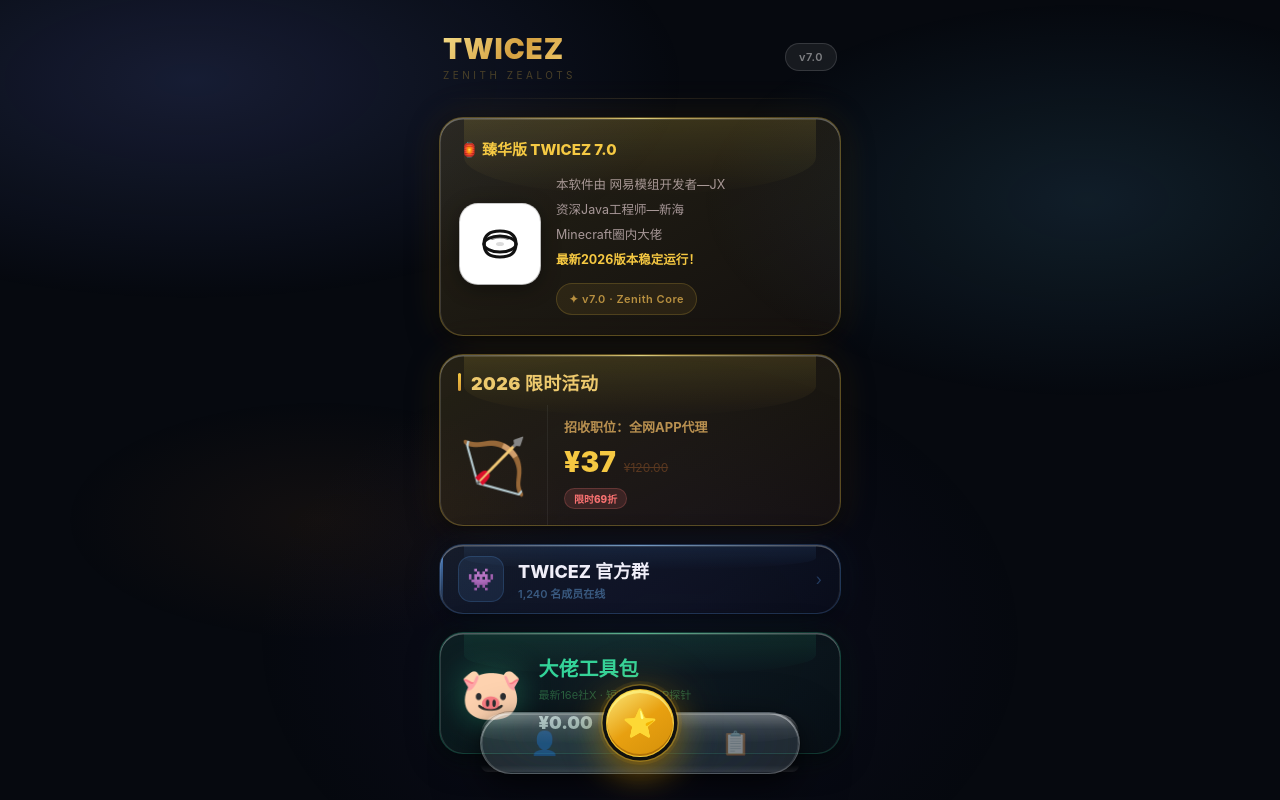
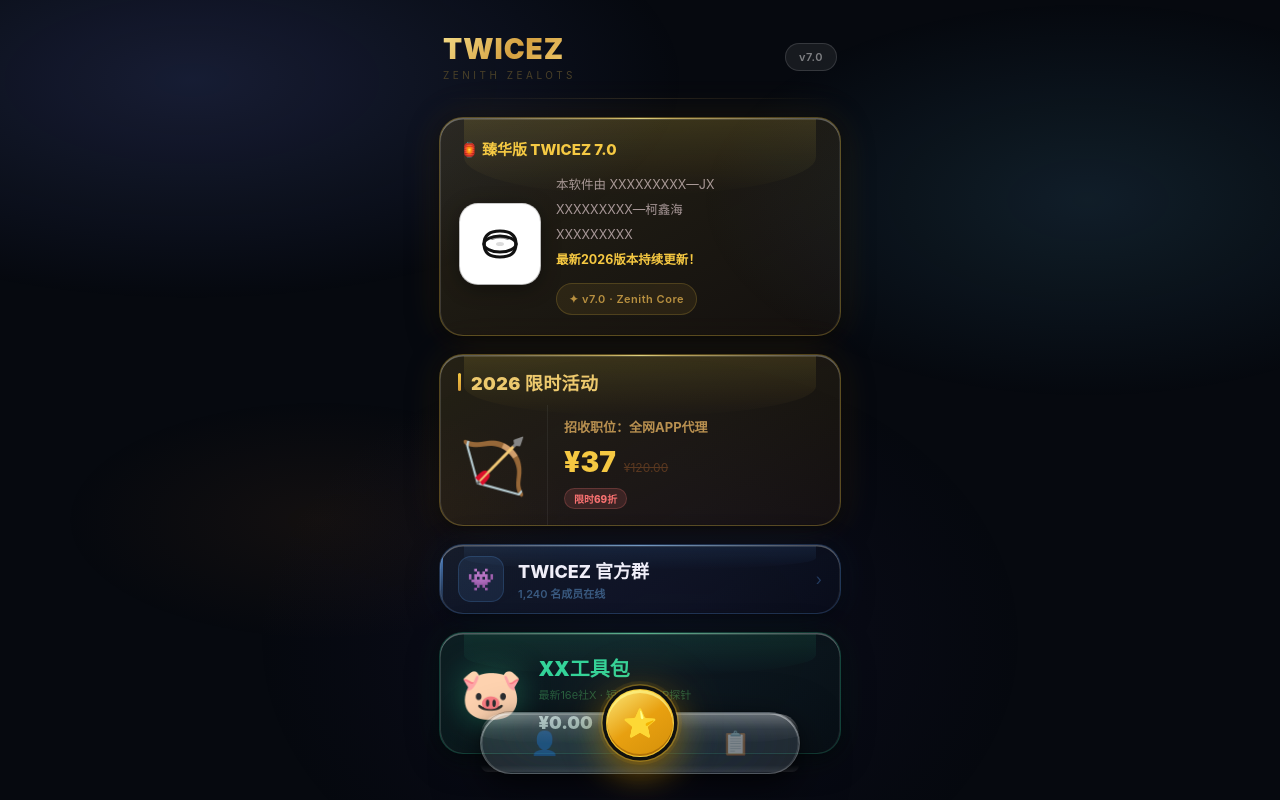
Before and after one commit to ZRHCOM/123, a website: page index.html in a window 1280 px wide. Drawn offline with Linux system fonts and the light colour scheme; no server answers.

Commit message:
Update index.html

```diff
--- a/index.html
+++ b/index.html
@@ -634,10 +634,10 @@ textarea.inp-field{resize:none;line-height:1.7}
   <path d="M19 22 Q27 19 35 22" stroke="#111" stroke-width="2" fill="none" stroke-linecap="round" opacity="0.5"/>
   <ellipse cx="27" cy="27" rx="4" ry="2" fill="#111" opacity="0.15"/>
 </svg>
-</div><div class="dev-desc">本软件由 网易模组开发者—JX<br>资深Java工程师—新海<br>Minecraft圈内大佬<br><span class="hl">最新2026版本稳定运行！</span><div class="ver-tag">✦ v7.0 · Zenith Core</div></div></div></div>
+</div><div class="dev-desc">本软件由 XXXXXXXXX—JX<br>XXXXXXXXX—柯鑫海<br>XXXXXXXXX<br><span class="hl">最新2026版本持续更新！</span><div class="ver-tag">✦ v7.0 · Zenith Core</div></div></div></div>
   <div class="lg-gold tappable" id="btn-promo" style="overflow:hidden"><div class="promo-hdr"><div class="promo-bar"></div><div class="promo-ttl">2026 限时活动</div></div><div class="promo-body"><div class="promo-img">🏹</div><div class="promo-r"><div class="promo-job">招收职位：全网APP代理</div><div class="price-row"><span class="price-big">¥37</span><span class="price-orig">¥120.00</span></div><span class="badge-red">限时69折</span></div></div></div>
   <div class="lg-blue tappable" id="btn-group"><div class="group-row"><div class="group-ico">👾</div><div><div style="font-size:18px;font-weight:800">TWICEZ 官方群</div><div class="group-sub">1,240 名成员在线</div></div><div style="font-size:16px;color:rgba(96,165,250,.3);margin-left:auto">›</div></div></div>
-  <div class="lg-green tools-pad tappable" id="btn-tools"><div class="tools-inner"><div class="tools-em">🐷</div><div><div class="tools-ttl">大佬工具包</div><div class="tools-dsc">最新16e社X · 短信测压 · IP探针</div><div class="tools-bot"><span style="font-size:18px;font-weight:900;color:#e0f8f0">¥0.00</span><span class="badge-green">永久免费</span></div></div></div></div>
+  <div class="lg-green tools-pad tappable" id="btn-tools"><div class="tools-inner"><div class="tools-em">🐷</div><div><div class="tools-ttl">XX工具包</div><div class="tools-dsc">最新16e社X · 短信测压 · IP探针</div><div class="tools-bot"><span style="font-size:18px;font-weight:900;color:#e0f8f0">¥0.00</span><span class="badge-green">永久免费</span></div></div></div></div>
 </div>
 </div>
 
```
